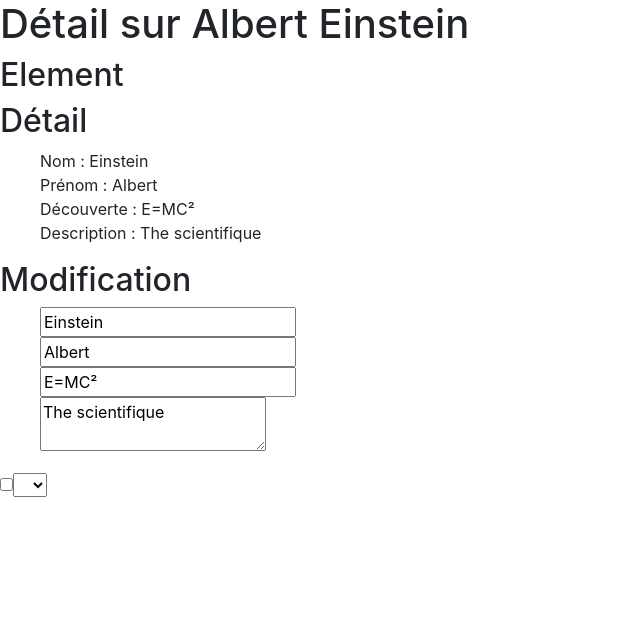
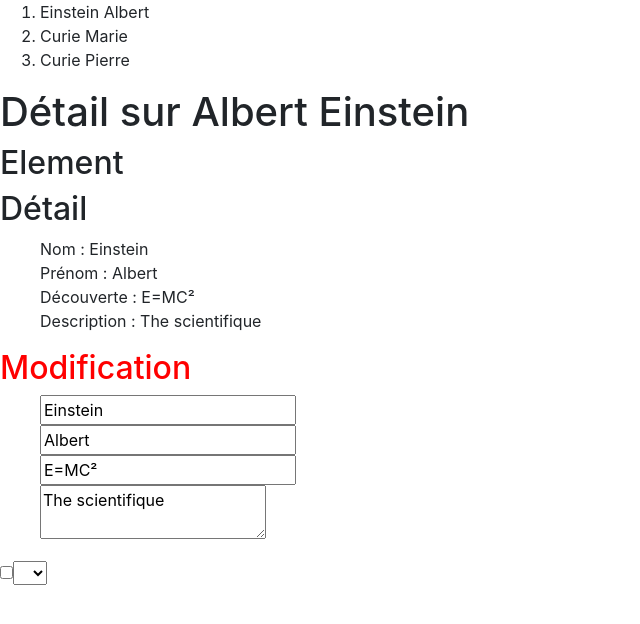
Before and after one commit to guillaume-artignan/CDPI_ANGULAR, an Angular app: page / in a window 1280 px wide. Shown: the top 624 px of the page, without its empty margins (0-640 px from the left). Built offline with nearby package versions, Linux system fonts and the light colour scheme.

Commit message:
Ng For, Style et NgIf

```diff
--- a/src/app/scientifiques/scientifiques.component.css
+++ b/src/app/scientifiques/scientifiques.component.css
@@ -1,3 +1,11 @@
 ul {
     list-style-type: none;
 }
+
+.rouge {
+    color : red;
+}
+
+.error {
+    color : red;
+}
--- a/src/app/scientifiques/scientifiques.component.html
+++ b/src/app/scientifiques/scientifiques.component.html
@@ -1,17 +1,24 @@
 <div>
+    <ol>
+        <li *ngFor="let p of personnes">{{p.nom}} {{p.prenom}}</li>
+    </ol>
+
+
     <h1>{{title}} {{personne.prenom}} {{personne.nom}}</h1>
 
     <h2>Element</h2>
-    <h2>Détail</h2>
+    <h2 (click)="presse($event)">Détail</h2>
     <ul>
         <li>Nom : {{personne.nom}}</li>
         <li>Prénom : {{personne.prenom}}</li>
         <li>Découverte : {{personne.decouverte}}</li>
         <li>Description : {{personne.description}}</li>
     </ul>
-    <h2>Modification</h2>
+    <h2 [ngClass]="{rouge:maCondition()}">Modification</h2>
     <ul>
+        <li *ngIf="personne.nom==''" class="error">Veuillez saisir un nom</li>
         <li><input [(ngModel)]= "personne.nom" placeholder="Nom"/></li>
+        <li *ngIf="personne.prenom==''" class="error">Veuillez saisir un prenom</li>
         <li><input [(ngModel)]= "personne.prenom" placeholder="Prenom"/></li>
         <li><input [(ngModel)]= "personne.decouverte" placeholder="Decouverte"/></li>
         <li><textarea [(ngModel)]= "personne.description" placeholder="Description"></textarea></li>
--- a/src/app/scientifiques/scientifiques.component.ts
+++ b/src/app/scientifiques/scientifiques.component.ts
@@ -10,6 +10,24 @@ export class ScientifiquesComponent implements OnInit {
   title = "Détail sur ";
   toto;
   exemple;
+
+  personnes = [{
+                nom : "Einstein",
+                prenom : "Albert",
+                decouverte : "E=MC²",
+                description : "The scientifique"
+              },{
+                nom : "Curie",
+                prenom : "Marie",
+                decouverte : "Radioactivité",
+                description : ""
+              },{
+                nom : "Curie",
+                prenom : "Pierre",
+                decouverte : "Radioactivité",
+                description : ""
+              }];
+
   personne = {
                 nom : "Einstein",
                 prenom : "Albert",
@@ -24,6 +42,14 @@ export class ScientifiquesComponent implements OnInit {
   ngOnInit(): void {
   }
 
+  presse(e){
+    console.log(this);
+    console.log(e);
+  }
+
+  maCondition(){
+    return this.personne.nom=='Einstein';
+  }
 
 
 }
```
